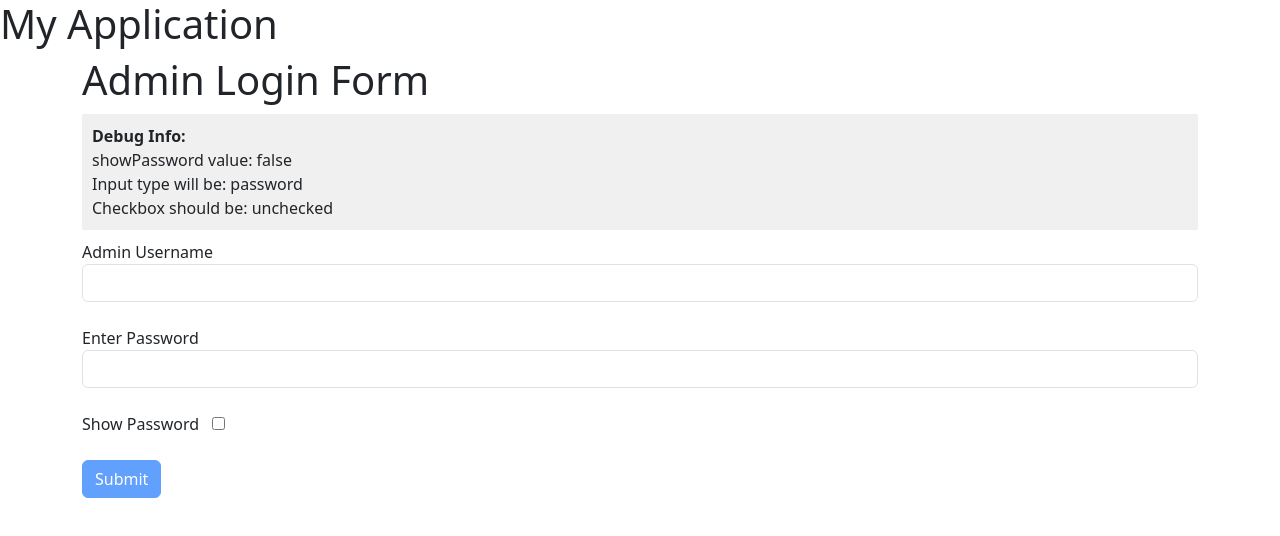
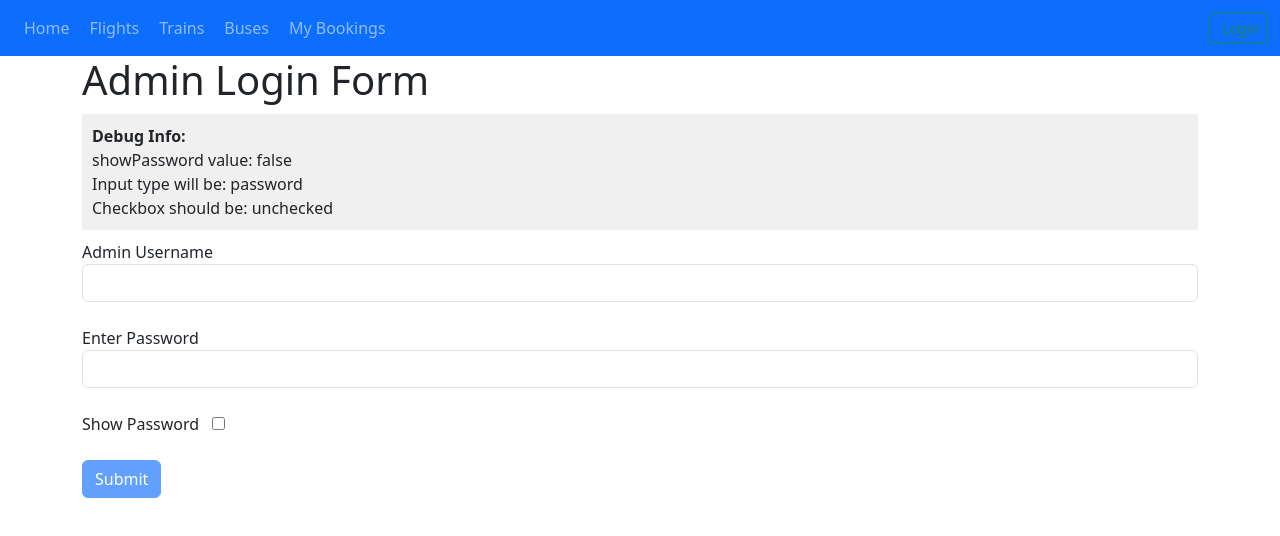
Before and after one commit to MegaXmas/incremental-capstone, an Angular app: page / in a window 1280 px wide. Shown: the top 536 px of the page. Built offline with nearby package versions, Linux system fonts and the light colour scheme.

Commit message:
need to adjust the header code to work on its own and implement the login account features later

```diff
--- a/src/app/app.html
+++ b/src/app/app.html
@@ -1,13 +1,6 @@
-<div>
-    <header>
-      <h1>My Application</h1>
-    </header>
-
-    <main>
-      <!-- <app-client-creation></app-client-creation> -->
-       <app-login></app-login>
-    </main>
-
-    <footer>
-    </footer>
-  </div>
+<!-- Main application template -->
+<app-header></app-header>
+<main>
+  <router-outlet></router-outlet>
+  <app-login></app-login>
+</main>
--- a/src/app/app.ts
+++ b/src/app/app.ts
@@ -1,10 +1,11 @@
 import { Component, signal } from '@angular/core';
 import { RouterOutlet } from '@angular/router';
-import { Login } from './components/login/login';
+import { LoginComponent } from './components/login/login';
+import { HeaderComponent } from './components/header/header';
 
 @Component({
   selector: 'app-root',
-  imports: [RouterOutlet, Login],
+  imports: [RouterOutlet, LoginComponent, HeaderComponent],
   templateUrl: './app.html',
   styleUrl: './app.css'
 })
--- a/src/app/components/header/header.html
+++ b/src/app/components/header/header.html
@@ -3,10 +3,10 @@
   <div class="container-fluid">
 
     <!-- Brand/Logo section -->
-    <a class="navbar-brand d-flex align-items-center" routerLink="/home">
+    <!-- <a class="navbar-brand d-flex align-items-center" routerLink="/home">
       <img src="assets/logo.png" alt="Travel Booking" width="40" height="40" class="me-2">
       <span class="fw-bold text-info">TravelBook</span>
-    </a>
+    </a> -->
 
     <!-- Mobile hamburger button (shows on small screens) -->
     <button
--- a/src/app/components/login/login.ts
+++ b/src/app/components/login/login.ts
@@ -10,7 +10,7 @@ import { CommonModule } from '@angular/common';
   styleUrl: './login.css'
 })
 
-export class Login implements OnInit {
+export class LoginComponent implements OnInit {
   showPassword = false;
   adminLoginForm!: FormGroup;
 
```
Also changed, not shown: src/app/components/header/header.ts (line endings or trailing spaces).
